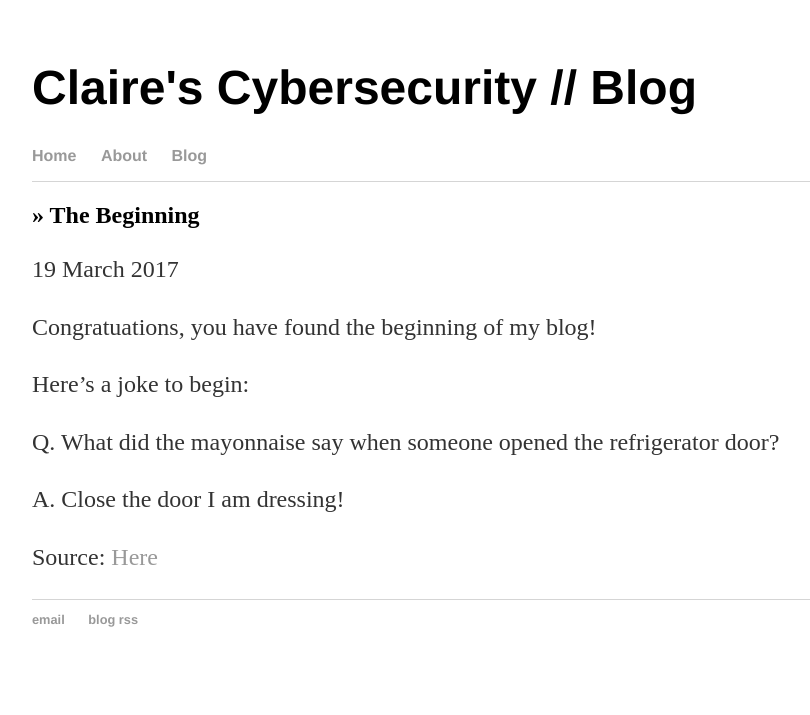
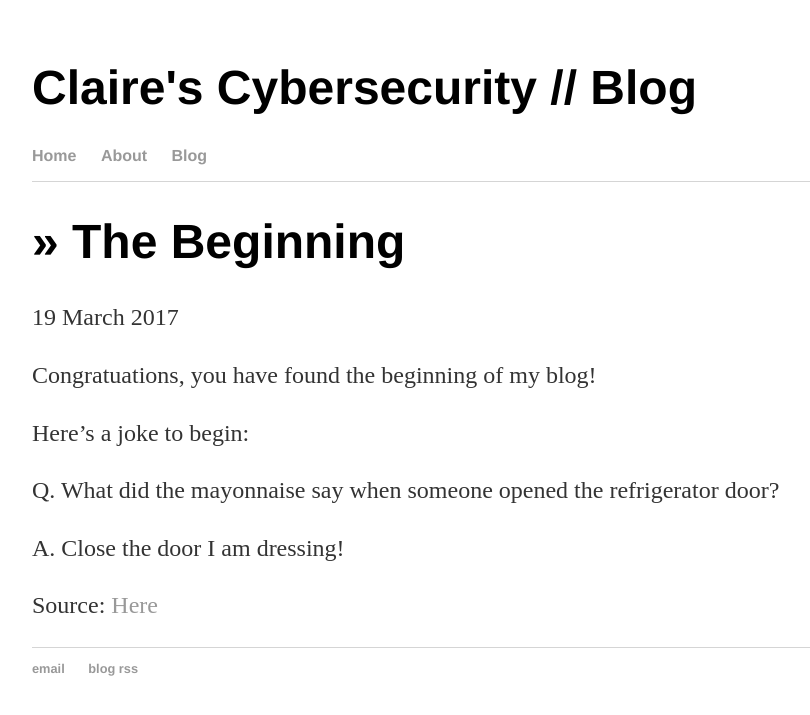
Before and after one commit to sle3man/sle3man.github.io, a Jekyll site: the page built from _posts/2017-03-19-The-Beginning.md, in a window 1280 px wide. Shown: the top 715 px of the page, without its empty margins (160-970 px from the left). Built offline with Jekyll 4.4.1, drawn with Linux system fonts in a browser that asks for light colours.

Commit message:
Update post.html

```diff
--- a/_layouts/post.html
+++ b/_layouts/post.html
@@ -2,7 +2,7 @@
 layout: default
 ---
 <title>Claire's Cybersecurity Corner // Blog</title>
-<h2> » {{ page.post_title }}</h2>
+<h1> » {{ page.post_title }}</h1>
 <p class="meta">{{ page.date | date_to_long_string }}</p>
 
 <div class="post">
```
